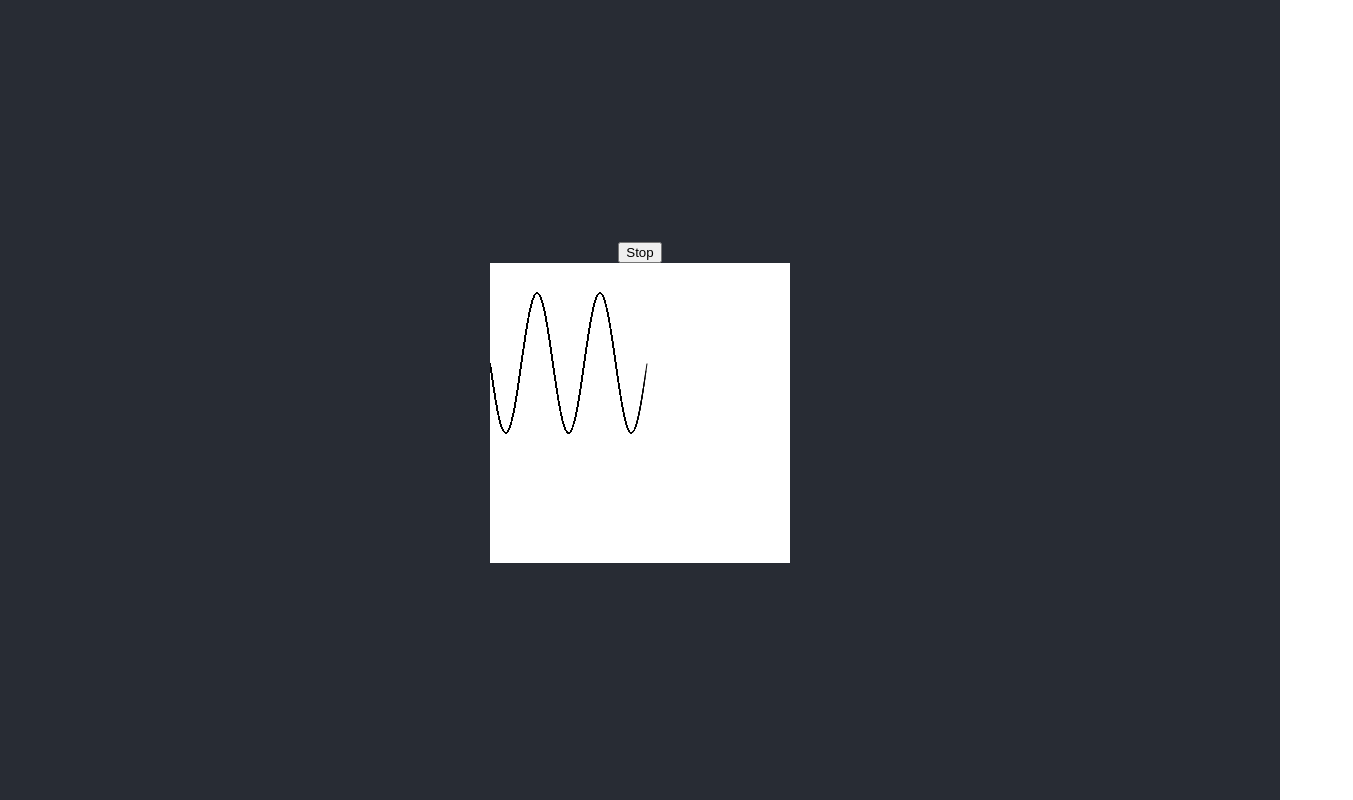
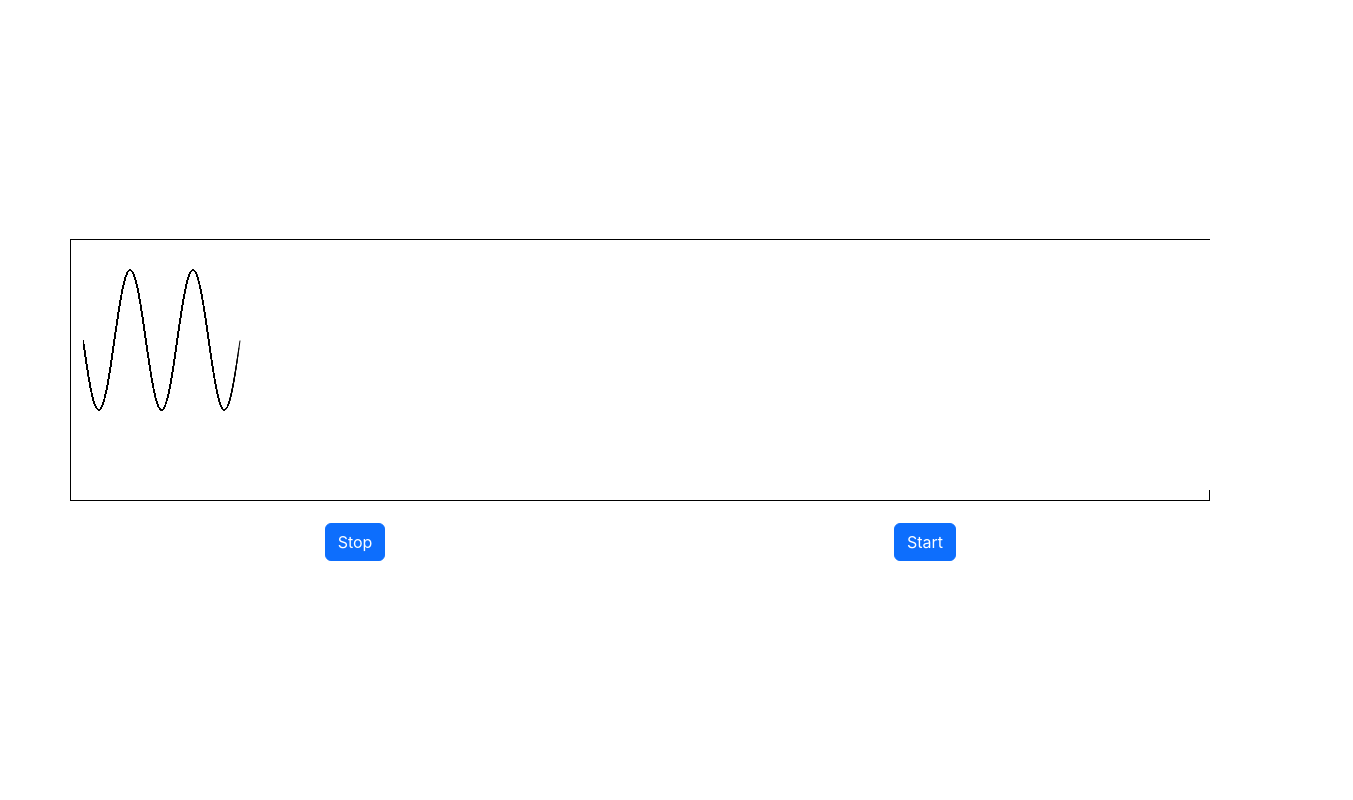
Before and after one commit to petesouth/ecg-chart, a React (Create React App) app: page / in a window 1280 px wide. Shown: the whole page, 1353 px wide, since content can reach past the window. Built offline with nearby package versions, Linux system fonts and the light colour scheme.

Commit message:
Still working on frame and window reacting to external sizing

```diff
--- a/package.json
+++ b/package.json
@@ -10,9 +10,13 @@
     "@types/node": "^16.18.3",
     "@types/react": "^18.0.25",
     "@types/react-dom": "^18.0.9",
+    "bootstrap": "^5.2.2",
     "react": "^18.2.0",
+    "react-bootstrap": "^2.6.0",
     "react-dom": "^18.2.0",
     "react-scripts": "5.0.1",
+    "styled": "^1.0.0",
+    "styled-components": "^5.3.6",
     "typescript": "^4.9.3",
     "uuid": "^9.0.0",
     "web-vitals": "^2.1.4"
@@ -42,6 +46,7 @@
     ]
   },
   "devDependencies": {
+    "@types/styled-components": "^5.1.26",
     "@types/uuid": "^8.3.4"
   }
 }
--- a/src/App.css
+++ b/src/App.css
@@ -14,7 +14,7 @@
 }
 
 .App-header {
-  background-color: #282c34;
+  background-color: white;
   min-height: 100vh;
   display: flex;
   flex-direction: column;
--- a/src/App.tsx
+++ b/src/App.tsx
@@ -7,7 +7,7 @@ function App() {
   return (
     <div className="App">
       <header className="App-header">
-        <EcgChart />
+        <EcgChart chartcolor={'blue'} height={250} width={800} />
       </header>
     </div>
   );
--- a/src/EcgChart.tsx
+++ b/src/EcgChart.tsx
@@ -1,36 +1,51 @@
 
 import React, { useState, useEffect, useRef } from "react";
-import { setConstantValue } from "typescript";
-import { v4 as uuidv4 } from 'uuid';
-import { isContext } from "vm";
+
+import Container from 'react-bootstrap/Container';
+import Row from 'react-bootstrap/Row';
+import Col from 'react-bootstrap/Col';
 
 
-export default function EcgChart() {
+import styled from "styled-components";
+import { v4 as uuidv4 } from 'uuid';
+import { Button } from "react-bootstrap";
+
+
+const ContainerCanvas = styled.div`
+    border: 1px solid black;
+`;
+
+
+
+export interface EcgChartProps {
+    chartcolor: string;
+    height: number,
+    width: number
+}
+
+
+export default function EcgChart(props: EcgChartProps) {
     const canvasId = "canvas_" + uuidv4();
 
-    const canvasRef = useRef(null)
-
+    const canvasRef = useRef(null);
     const data: number[] = [];
 
     // TESTING: fill data with some test values
-    for (var i = 0; i < 300; i++) {
+    for (var i = 0; i < 5000; i++) {
         data.push(Math.sin(i / 10) * 70 + 100);
     }
 
 
     let x = 0;
     let continueAnimation = true;
-    let interval:any = null;
+    let interval: any = null;
 
 
-    const animate = () => {
+    const animate = (canvas: any, ctx: any) => {
         console.log("x", x, data[x])
-        const canvas: any = canvasRef.current
-        const ctx: any = canvas.getContext('2d')
 
-        if( continueAnimation === false ) {
+        if (continueAnimation === false) {
             x = 0;
-            ctx.clearRect(0, 0, canvas.width, canvas.height);
             ctx.beginPath();
             return;
         }
@@ -40,7 +55,7 @@ export default function EcgChart() {
             ctx.beginPath();
         }
 
-        if( x === 0 ) {
+        if (x === 0) {
             ctx.lineWidth = 1;
             ctx.moveTo(x, data[x]);
 
@@ -59,20 +74,45 @@ export default function EcgChart() {
 
 
     useEffect(() => {
+        const canvas: any = canvasRef.current
+        const ctx: any = canvas.getContext('2d')
+        ctx.clearRect(0, 0, canvas.width, canvas.height);
+
         interval = setInterval(() => {
-            animate();
+            animate(canvas, ctx);
         }, 100);
     }, [])
 
 
-    return (<div key={uuidv4()}>
-        <div>
-            <button id="stop" onClick={() => {
-                continueAnimation = ! continueAnimation;
-            }}>Stop</button>
-        </div>
-        <div>
-            <canvas style={{background: "white"}} width={300} height={300}  id={canvasId} key={canvasId} ref={canvasRef}/>
-        </div>
-    </div>)
+    return (<Container key={uuidv4()}>
+        <Row>
+            <ContainerCanvas>
+                <canvas style={{ background: "white" }} width={window.innerWidth - 10} height={props.height} id={canvasId} key={canvasId} ref={canvasRef} />
+            </ContainerCanvas>
+        </Row>
+        <Row style={{ paddingTop: 20 }}>
+
+            <Col>
+                <Button
+                    onClick={() => {
+                        clearInterval(interval);
+                        interval = null;
+                    }}>Stop</Button>
+            </Col>
+            <Col>
+                <Button
+                    onClick={() => {
+                        if (interval) {
+                            return;
+                        }
+                        const canvas: any = canvasRef.current;
+                        const ctx: any = canvas.getContext('2d');
+                        interval = setInterval(() => {
+                            animate(canvas, ctx);
+                        }, 100);
+                    }}>Start</Button>
+            </Col>
+        </Row>
+
+    </Container>)
 }
--- a/src/index.tsx
+++ b/src/index.tsx
@@ -1,5 +1,6 @@
 import React from 'react';
 import ReactDOM from 'react-dom/client';
+import 'bootstrap/dist/css/bootstrap.min.css';
 import './index.css';
 import App from './App';
 import reportWebVitals from './reportWebVitals';
```
Also changed, not shown: 1 other file (tests, documents, lock files or other folders).
